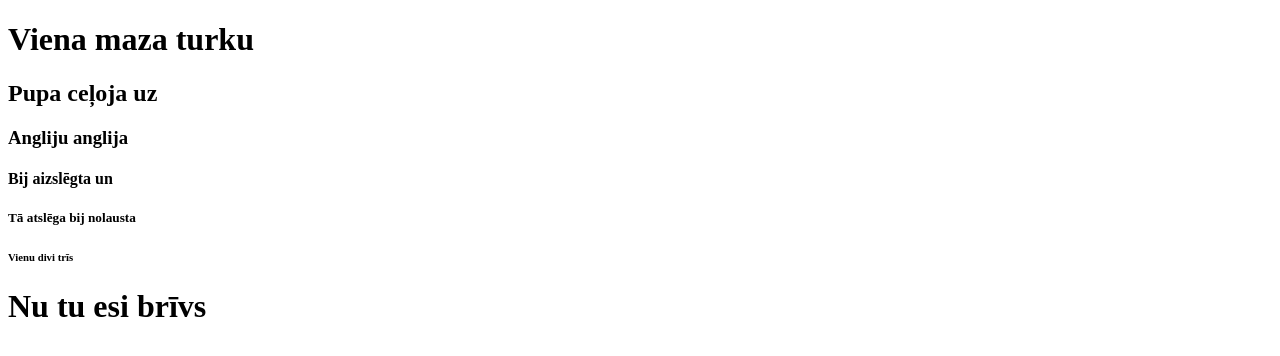
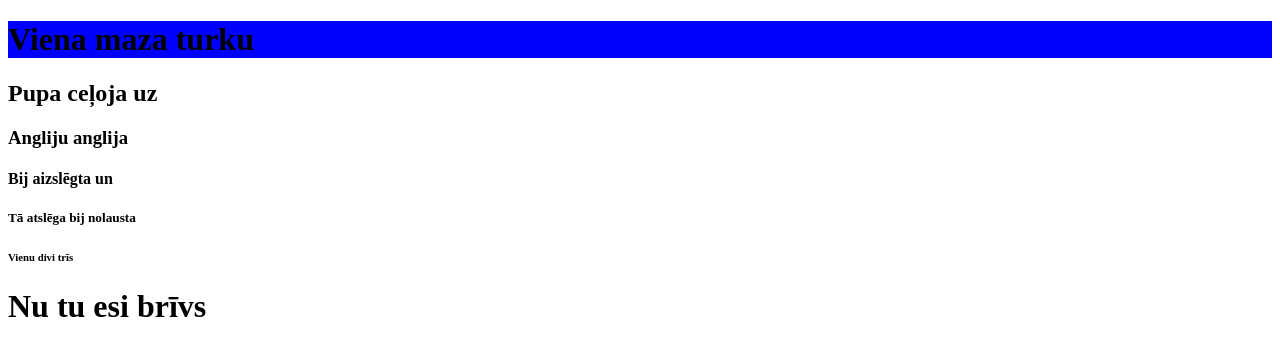
Before and after one commit to Elijs268/webpage4, a plain HTML site: page index.html in a window 1280 px wide. Drawn offline with Linux system fonts and the light colour scheme.

Commit message:
Update index.html

```diff
--- a/index.html
+++ b/index.html
@@ -2,11 +2,12 @@
 <html>
 
 <head>
+  <script src="https://kit.fontawesome.com/yourcode.js" crossorigin="anonymous"></script>
 </head>
 
 <body>
 
-  <h1>Viena maza turku</h1>
+  <h1 style="background-color:blue">Viena maza turku</h1>
   <h2>Pupa ceļoja uz</h2>
   <h3>Angliju anglija</h3>
   <h4>Bij aizslēgta un</h4>
```
